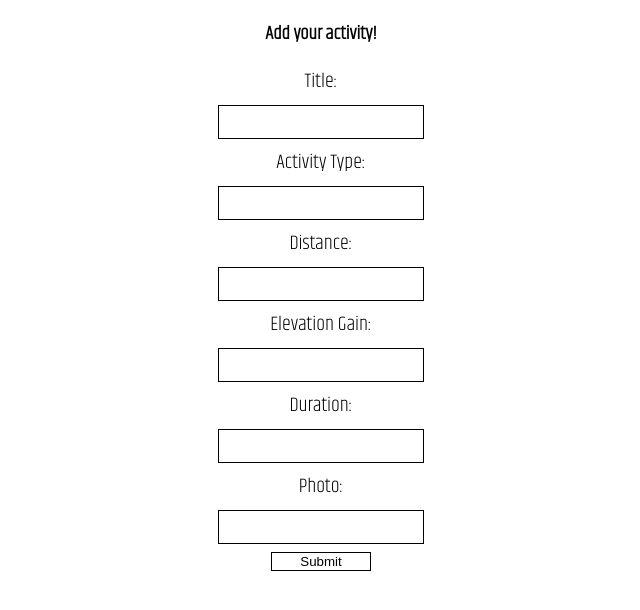
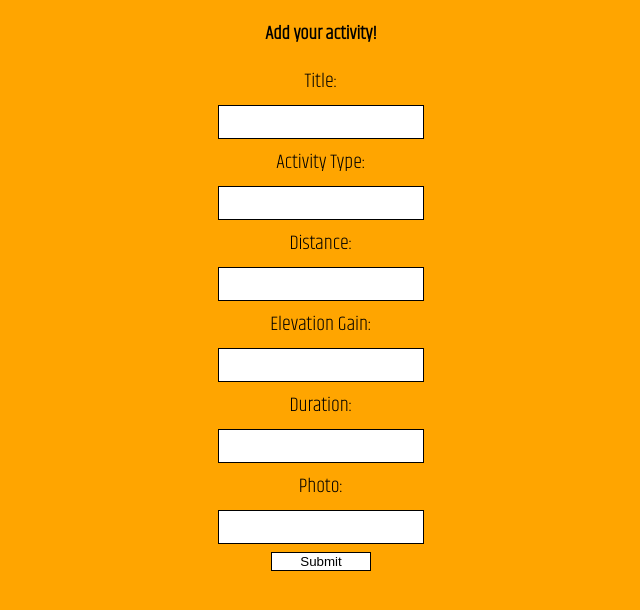
Before and after one commit to hutchskistoke/Striva, a React (Create React App) app in the folder client/: page /posts/new in a window 1280 px wide. Shown: the top 610 px of the page, without its empty margins (319-959 px from the left). Built offline with nearby package versions, Linux system fonts and the light colour scheme.

Commit message:
media queries

```diff
--- a/client/src/App.css
+++ b/client/src/App.css
@@ -21,7 +21,9 @@ a:visited {
 
 @media (min-width: 375px) {
 body {
-    /* background-color: red; */
+    background-color: red;
+    margin-left: 80px;
+    margin-right: 80px;
 }
 input {
   max-width: 200px;
@@ -30,3 +32,19 @@ input {
   max-width: 100px;
 }
 }
+
+@media (min-width: 750px) {
+  body {
+    background-color: purple;
+    margin-left: 200px;
+    margin-right: 200px;
+  }
+}
+
+@media (min-width: 950px) {
+  body {
+    background-color: orange;
+    margin-left: 300px;
+    margin-right: 300px;
+  }
+}
--- a/client/src/screens/AllPosts.css
+++ b/client/src/screens/AllPosts.css
@@ -68,3 +68,23 @@
   align-content: flex-start;
   padding-left: 10px;
 }
+
+
+
+@media (min-width: 375px) {
+  .activity-pic {
+    width: 70vw;
+  }
+}
+
+@media (min-width: 750px) {
+  .activity-pic {
+    width: 50vw;
+  }
+}
+
+@media (min-width: 950px) {
+  .activity-pic {
+    width: 38vw;
+  }
+}
--- a/client/src/screens/PostDetail.css
+++ b/client/src/screens/PostDetail.css
@@ -24,6 +24,7 @@
 }
 
 .detail-pic-container{
+  display:flex;
   width: 100vw;
 }
 .detail-img {
@@ -88,3 +89,21 @@
   align-self: center;
   margin-bottom: 10px;
 }
+
+@media (min-width: 375px) {
+  .detail-img {
+    width: 70vw;
+  }
+}
+
+@media (min-width: 750px) {
+  .detail-img {
+    width: 50vw;
+  }
+}
+
+@media (min-width: 950px) {
+  .detail-img {
+    width: 38vw;
+  }
+}
--- a/client/src/screens/YourPosts.jsx
+++ b/client/src/screens/YourPosts.jsx
@@ -1,6 +1,7 @@
 import React from 'react';
 import { Link } from 'react-router-dom';
 import './YourPosts.css'
+import Footer from '../layout/Footer'
 
 export default function YourPosts(props) {
   const {allPosts, currentUser } = props
@@ -44,9 +45,7 @@ export default function YourPosts(props) {
             </Link>
           </div>
         ))}
-      <Link to='/posts/new'>
-        <img src="https://i.imgur.com/hRrqrit.png" alt="add icon"/>
-      </Link>
+      <Footer/>
     </div>
   )
 }
```
Also changed, not shown: 1 other file (tests, documents, lock files or other folders).
